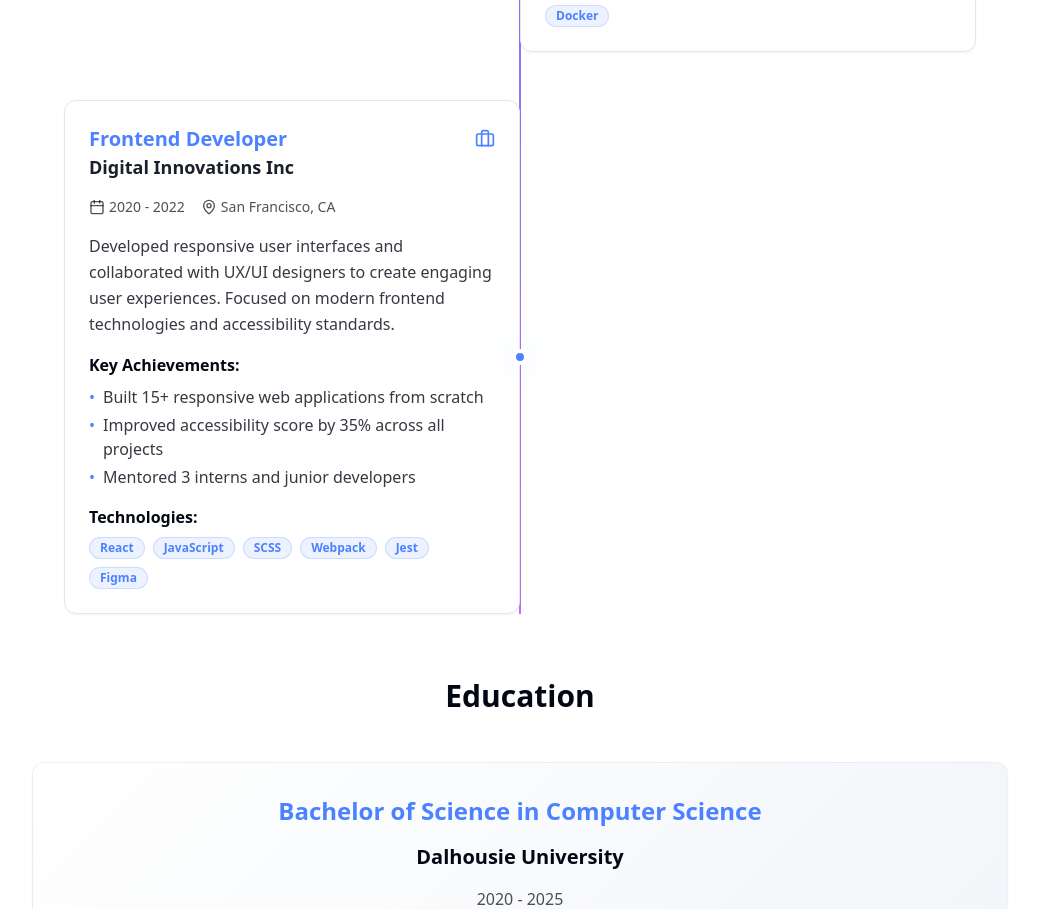
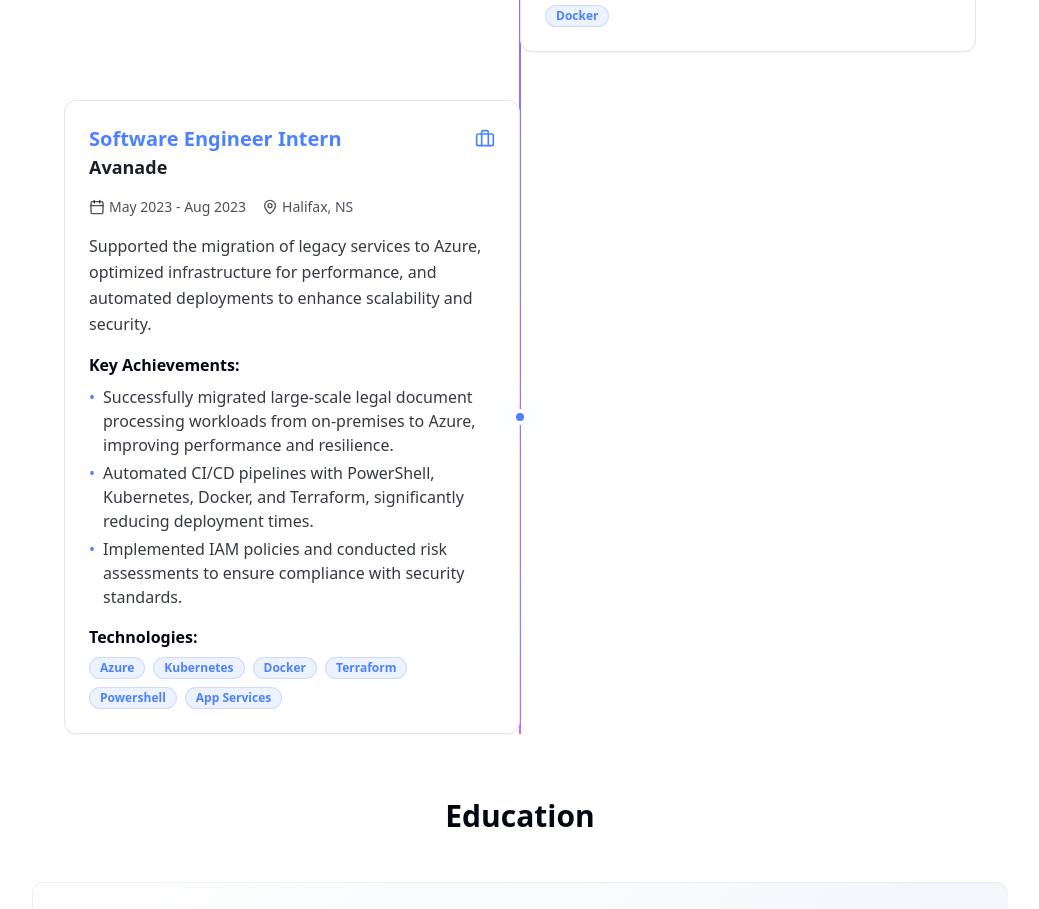
Before and after one commit to antoniamugisa/my-portfolio, a React (Vite) app: page / in a window 1280 px wide. Shown: the part 4820-5729 px from the top of the page, without its empty margins (120-1159 px from the left). Built offline with nearby package versions, Linux system fonts and the light colour scheme.

Commit message:
added 2nd experience

```diff
--- a/src/pages/Index.tsx
+++ b/src/pages/Index.tsx
@@ -79,7 +79,7 @@ const Index = () => {
       company: "Avanade",
       position: "Software Engineer Intern",
       duration: "May 2024 - Aug 2024",
-      location: "Hybrid",
+      location: "Halifax, NS",
       description: "Designed and deployed high-accuracy AI solutions by integrating Azure Cognitive Search, OpenAI LLMs, and Azure Form Recognizer into a Retrieval-Augmented Generation pipeline, reducing search time to under 10 seconds and achieving up to 95% QA accuracy.",
       achievements: [
         "Achieved 95% QA accuracy by optimizing a RAG pipeline with OpenAI LLMs and Azure Cognitive Search.",
@@ -89,17 +89,17 @@ const Index = () => {
       technologies: ["Azure Cognitive Search", "OpenAI Large Language Models", "Azure Form Recognizer", "Azure Functions", "Terraform", "Docker"]
     },
     {
-      company: "Digital Innovations Inc",
-      position: "Frontend Developer",
-      duration: "2020 - 2022",
-      location: "San Francisco, CA",
-      description: "Developed responsive user interfaces and collaborated with UX/UI designers to create engaging user experiences. Focused on modern frontend technologies and accessibility standards.",
+      company: "Avanade",
+      position: "Software Engineer Intern",
+      duration: "May 2023 - Aug 2023",
+      location: "Halifax, NS",
+      description: "Supported the migration of legacy services to Azure, optimized infrastructure for performance, and automated deployments to enhance scalability and security.",
       achievements: [
-        "Built 15+ responsive web applications from scratch",
-        "Improved accessibility score by 35% across all projects",
-        "Mentored 3 interns and junior developers"
+        "Successfully migrated large-scale legal document processing workloads from on-premises to Azure, improving performance and resilience.",
+        "Automated CI/CD pipelines with PowerShell, Kubernetes, Docker, and Terraform, significantly reducing deployment times.",
+        "Implemented IAM policies and conducted risk assessments to ensure compliance with security standards."
       ],
-      technologies: ["React", "JavaScript", "SCSS", "Webpack", "Jest", "Figma"]
+      technologies: ["Azure", "Kubernetes", "Docker", "Terraform", "Powershell", "App Services"]
     },
   ];
 
```
